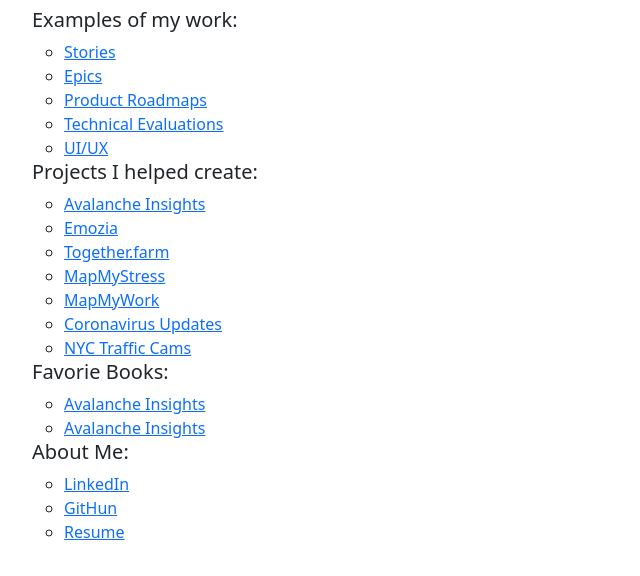
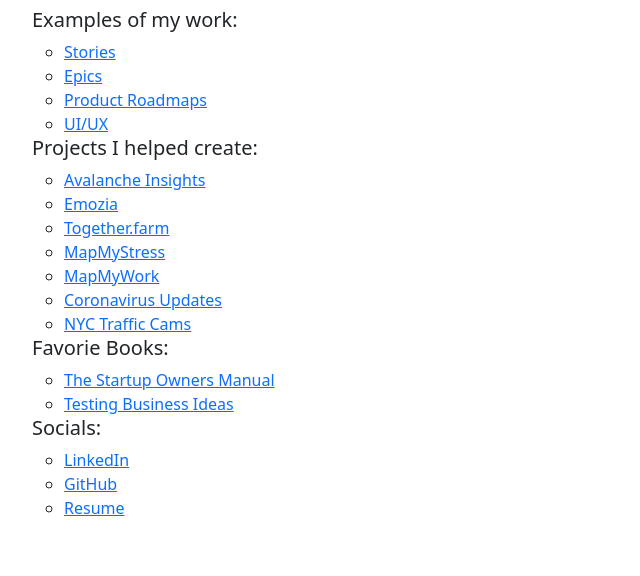
Before and after one commit to alekvuka/portfolio, a React (Create React App) app: page / in a window 1280 px wide. Shown: the top 576 px of the page, without its empty margins (0-640 px from the left). Built offline with nearby package versions, Linux system fonts and the light colour scheme.

Commit message:
created roadmaps component

```diff
--- a/src/App.js
+++ b/src/App.js
@@ -23,9 +23,6 @@
           </li>
           <li>
           <Link to="/mywork">Product Roadmaps</Link>
-          </li>
-          <li>
-          <Link to="/mywork">Technical Evaluations</Link>
           </li>
           <li>
           <Link to="/mywork">UI/UX </Link>
@@ -61,20 +58,20 @@
           <h5>Favorie Books:</h5>
           <ul>
           <li>
-          <Link to="/mywork">Avalanche Insights</Link>
+          <Link to="/mywork">The Startup Owners Manual</Link>
           </li>
           <li>
-          <Link to="/mywork">Avalanche Insights</Link>
+          <Link to="/mywork">Testing Business Ideas</Link>
           </li>
           </ul>
 
-          <h5>About Me:</h5>
+          <h5>Socials:</h5>
           <ul>
           <li>
           <Link to="/mywork">LinkedIn</Link>
           </li>
           <li>
-          <Link to="/mywork">GitHun</Link>
+          <Link to="/mywork">GitHub</Link>
           </li>
           <li>
           <Link to="/mywork">Resume</Link>
```
Also changed, not shown: src/epics.js (added), src/roadmaps.js (added).
